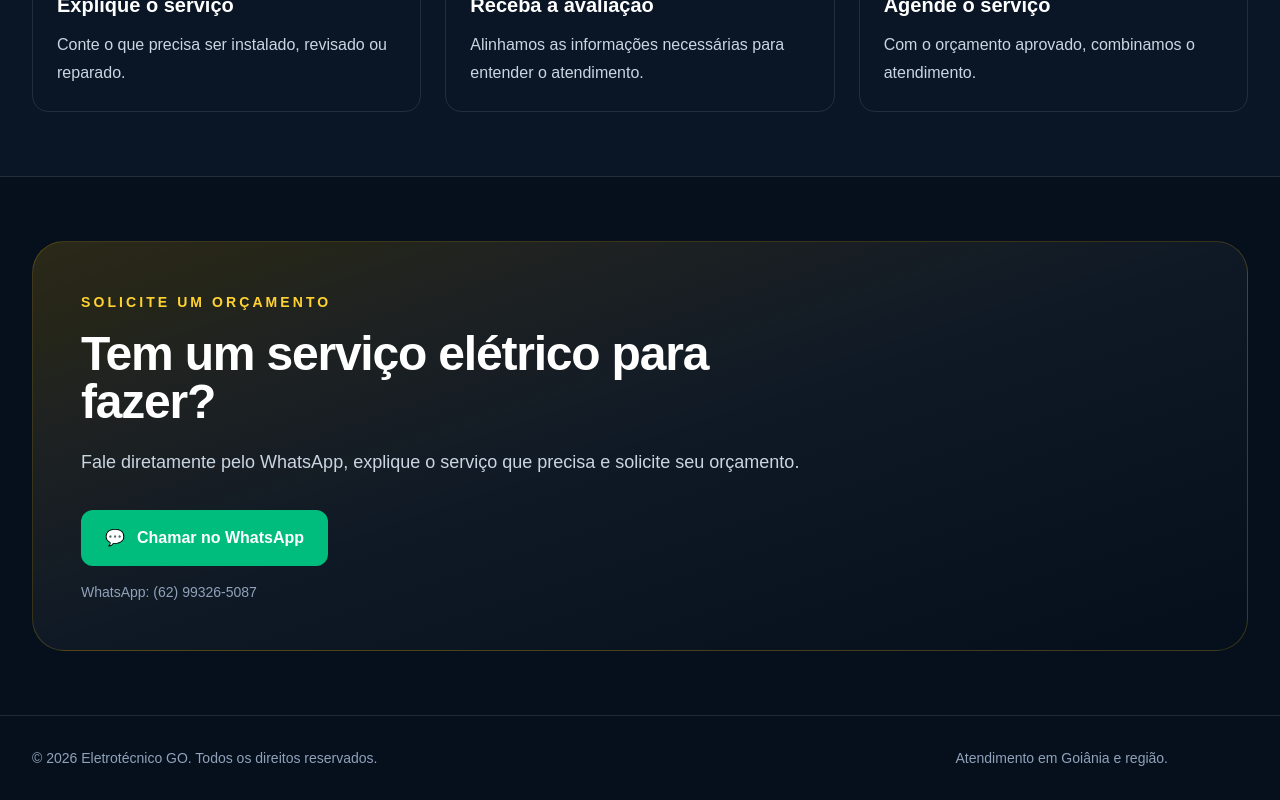
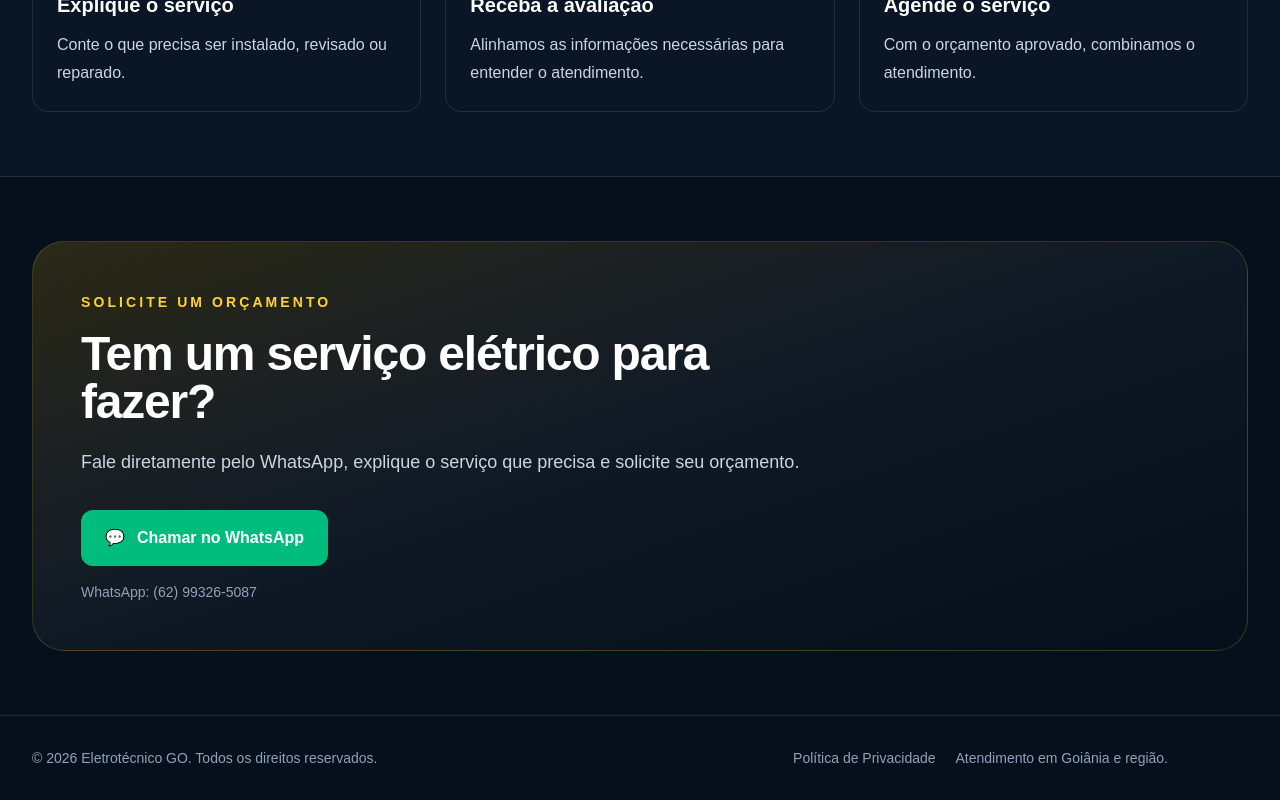
Before and after one commit to Tivytinz/servicos-eletrotecnicos, a Next.js app: page / in a window 1280 px wide. Shown: the part 3210-4010 px from the top of the page. Built offline with nearby package versions, Linux system fonts and the light colour scheme.

Commit message:
refine: add privacy link to homepage footer

```diff
--- a/src/app/page.tsx
+++ b/src/app/page.tsx
@@ -420,7 +420,15 @@ export default function Home() {
       <footer className="border-t border-white/10">
         <div className="mx-auto flex max-w-7xl flex-col gap-4 px-6 py-8 pb-20 text-sm text-slate-400 sm:flex-row sm:items-center sm:justify-between sm:pb-8 sm:pr-24 lg:pl-8 lg:pr-28">
           <p>© 2026 Eletrotécnico GO. Todos os direitos reservados.</p>
-          <p className="text-left sm:text-right">Atendimento em Goiânia e região.</p>
+          <div className="flex flex-wrap items-center gap-x-5 gap-y-2 sm:justify-end">
+            <a
+              href="/politica-de-privacidade"
+              className="transition hover:text-white"
+            >
+              Política de Privacidade
+            </a>
+            <span>Atendimento em Goiânia e região.</span>
+          </div>
         </div>
       </footer>
     </main>
```
